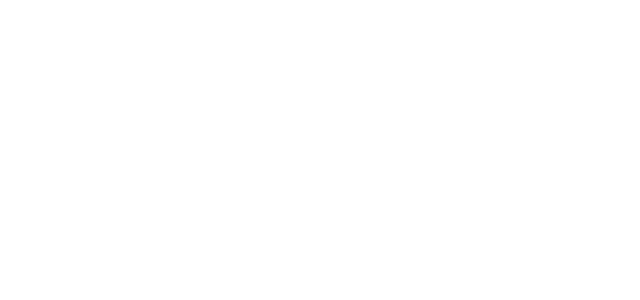
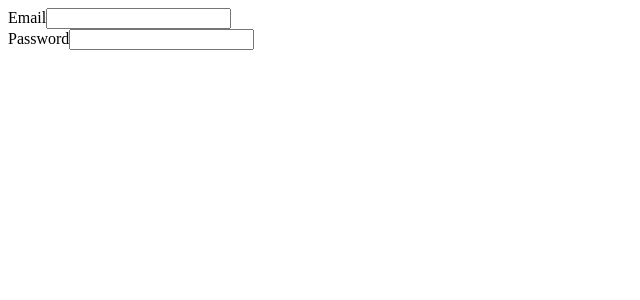
Before and after one commit to eliyahuPorush/Slack-Project, an Angular app: page / in a window 1280 px wide. Shown: the top 300 px of the page, without its empty margins (0-640 px from the left). Built offline with nearby package versions, Linux system fonts and the light colour scheme.

Commit message:
login form

```diff
--- a/src/app/components/login/login.component.html
+++ b/src/app/components/login/login.component.html
@@ -1,5 +1,14 @@
 <div class="container">
     <div class="row">
-        <form (ngSubmit)="onSubmit()" [formGroup]="loginForm"></form>
+        <form (ngSubmit)="onSubmit()" [formGroup]="loginForm">
+            <div class="form-group">
+                <label for="email">Email</label>
+                <input type="text" formControlName="email" class="form-control">
+            </div>
+            <div class="form-group">
+                <label for="email">Password</label>
+                <input type="text" formControlName="password" class="form-control">
+            </div>
+        </form>
     </div>
 </div>
--- a/src/app/components/login/login.component.ts
+++ b/src/app/components/login/login.component.ts
@@ -1,5 +1,5 @@
 import { Component, OnInit } from '@angular/core';
-import { FormGroup, FormControl } from '@angular/forms';
+import { FormGroup, FormControl, Validators } from '@angular/forms';
 
 @Component({
   selector: 'app-login',
@@ -12,8 +12,8 @@
   constructor() { }
   ngOnInit(): void {
     this.loginForm = new FormGroup({
-      email: new FormControl(null),
-      password: new FormControl(null)
+      email: new FormControl(null, [Validators.required, Validators.email]),
+      password: new FormControl(null, [Validators.required, Validators.minLength(6)])
     })
   }
   onSubmit(){}
```
